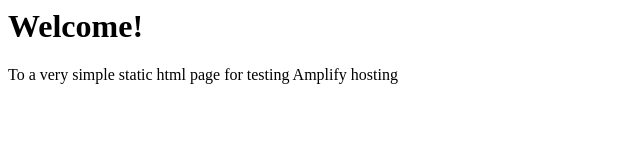
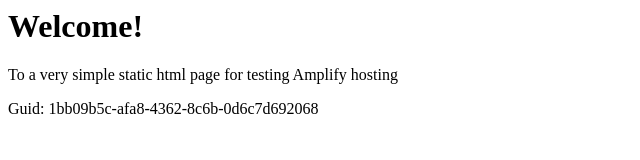
Before and after one commit to aws-aemilia-sin/Github-PR-Commit-Integration-Test-DoNotTouch-Gith-OKSLNVO2-v1-prod-ap-southeast-1, a website: page src/index.html in a window 1280 px wide. Shown: the whole page, without its empty margins (0-640 px from the left). Drawn offline with Linux system fonts and the light colour scheme.

Commit message:
commit from integ tests

```diff
--- a/src/index.html
+++ b/src/index.html
@@ -1,3 +1,5 @@
+
+
 <html lang="en">
 
 <head>
@@ -10,6 +12,6 @@
 <body>
     <h1>Welcome!</h1>
     <p>To a very simple static html page for testing Amplify hosting</p>
-</body>
+    <p>Guid: 1bb09b5c-afa8-4362-8c6b-0d6c7d692068</p></body>
 
 </html>
```
